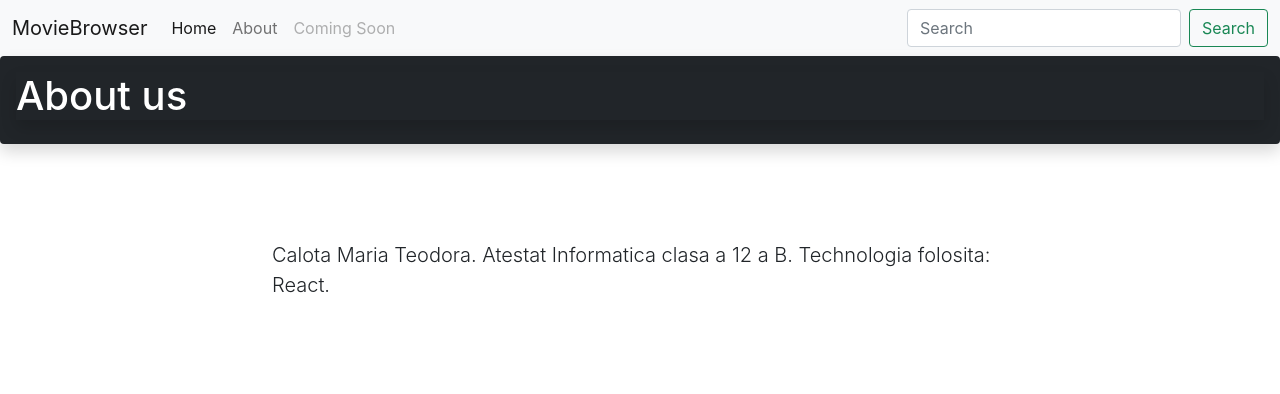
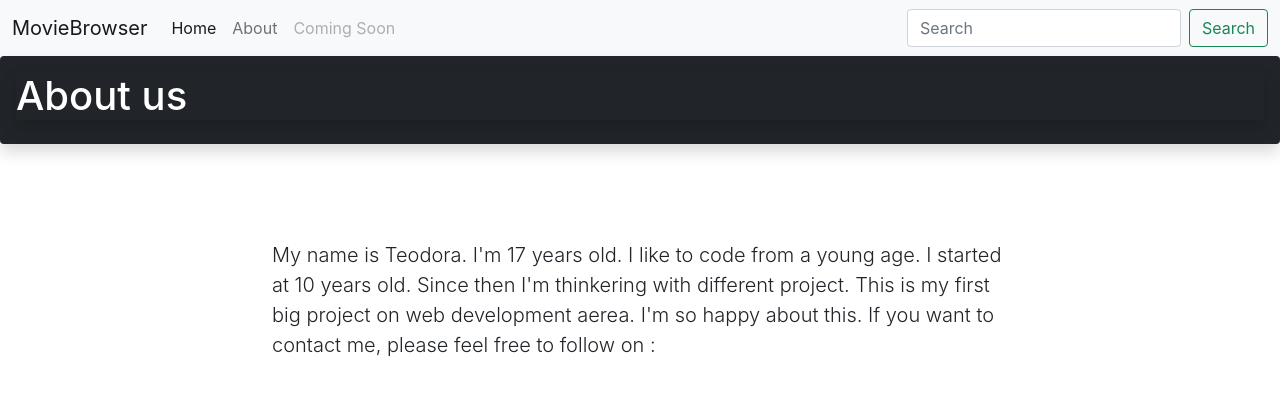
Before and after one commit to CalotaTeodora/movie-browser, a React (Create React App) app: page /about in a window 1280 px wide. Shown: the top 394 px of the page. Built offline with nearby package versions, Linux system fonts and the light colour scheme.

Commit message:
Fixed  AboutView.js

```diff
--- a/src/components/AboutView.js
+++ b/src/components/AboutView.js
@@ -1,4 +1,5 @@
 import Hero from "./Hero";
+// import { Link } from "react-router-dom";
 
 const AboutView = () => {
   return (
@@ -8,8 +9,18 @@ const AboutView = () => {
         <div className="row">
           <div className="col-8 offset-lg-2 my-5">
             <p className="lead">
-              Calota Maria Teodora. Atestat Informatica clasa a 12 a B. Technologia folosita: React.
+              My name is Teodora. I'm 17 years old. I like to code from a young
+              age. I started at 10 years old. Since then I'm thinkering with
+              different project. This is my first big project on web development
+              aerea. I'm so happy about this. If you want to contact me, please
+              feel free to follow on :
             </p>
+            <div
+              class="btn-toolbar"
+              role="toolbar"
+              aria-label="Toolbar with button groups"
+            >
+            </div>
           </div>
         </div>
       </div>
```
